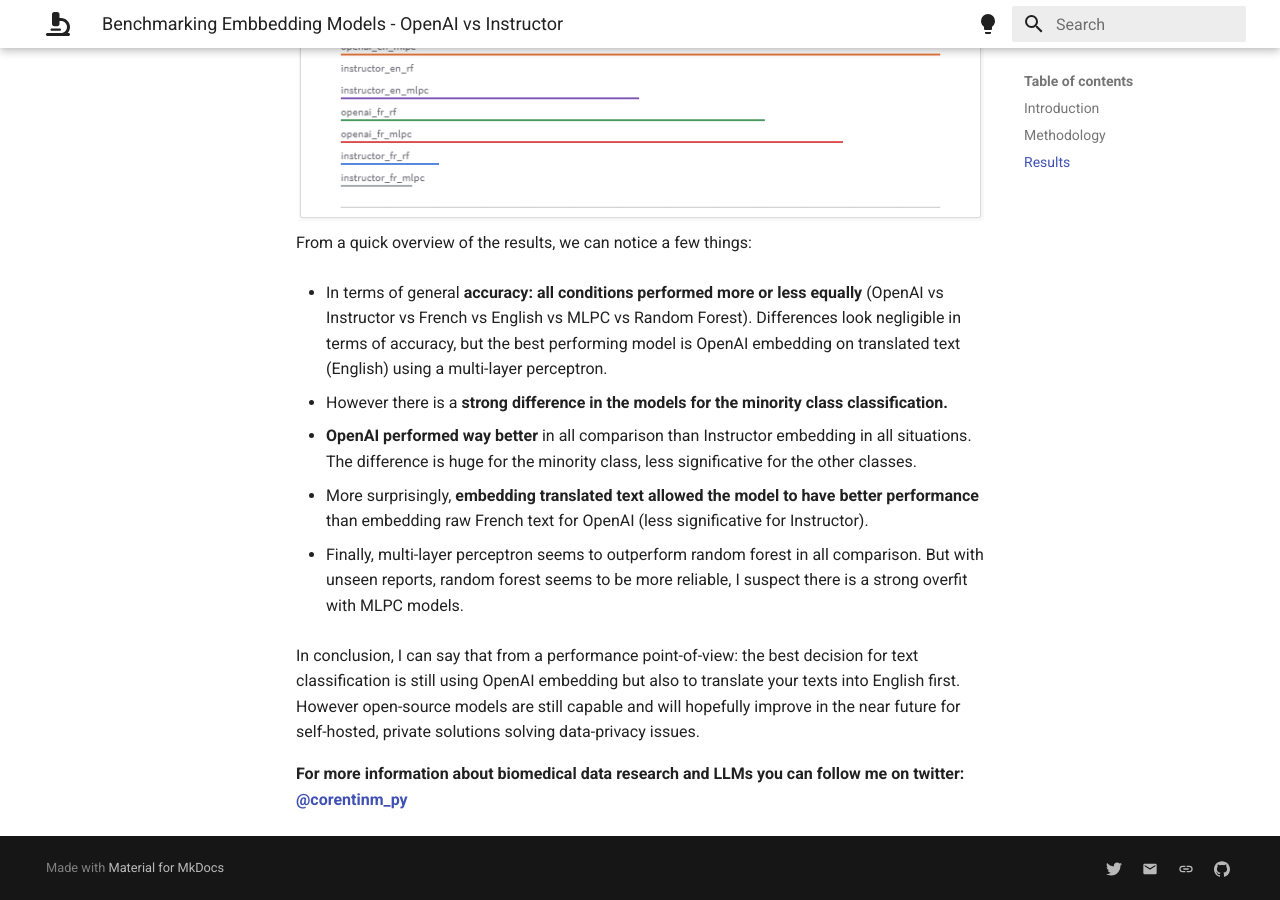
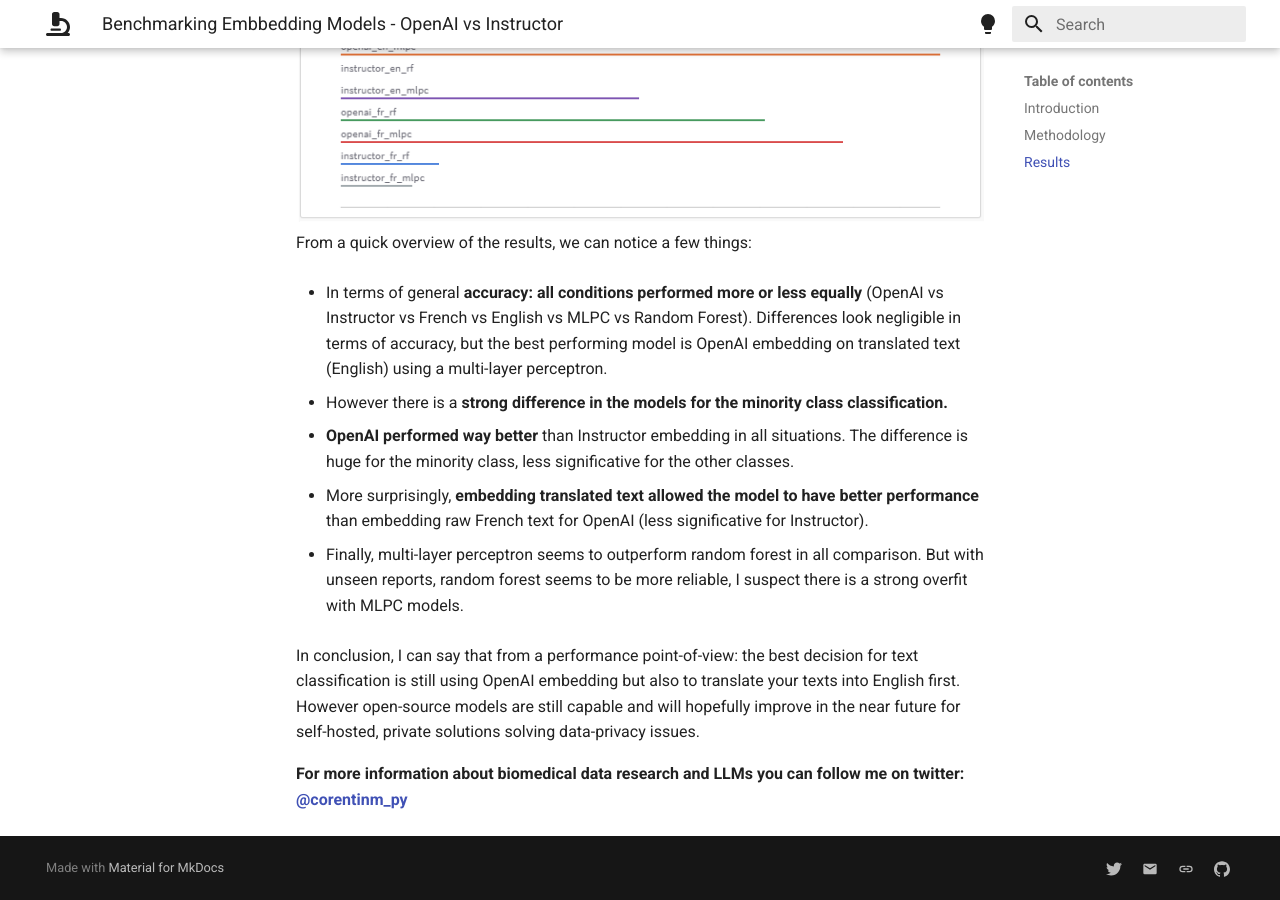
Before and after one commit to lambda-science/lambda-science.github.io, an MkDocs documentation site: the page built from docs/blog/posts/embedding-benchmark.md, in a window 1280 px wide and 900 px high, scrolled down 1883 px. Built offline with MkDocs 1.6.1 and Material for MkDocs 9.7.7, drawn with Linux system fonts in a browser that asks for light colours; some of the changed text lies outside the part shown.

Commit message:
small mistakes 2

```diff
--- a/docs/blog/posts/embedding-benchmark.md
+++ b/docs/blog/posts/embedding-benchmark.md
@@ -20,7 +20,7 @@
 
 With ChatGPT and GPT-4, OpenAI API is very popular for any large language models (LLMs) workflow implementation. One popular workflow is raw text classification: you input a text, you get a label. It can be anything: sentiment, diagnosis, toxicity. Text classification is based on the concept of embeddings: turning text into a high-dimension numerical vector that captures the semantic meaning of your text.
 
-OpenAI embeddings models are fast and simple to use, but they represent a privacy issue: you might not want to send your private data to an external API ([even if they claim to not keeping your data and not using them for training in their ToS](https://openai.com/policies/api-data-usage-policies). The idea of this blog post is to compare the embedding models performances of [OpenAI embeddings](https://platform.openai.com/docs/guides/embeddings) to self-hosted solution available such as [Instructor-Large](https://huggingface.co/hkunlp/instructor-large) on real-life data.
+OpenAI embeddings models are fast and simple to use, but they represent a privacy issue: you might not want to send your private data to an external API ([even if they claim to not keeping your data and not using them for training in their ToS](https://openai.com/policies/api-data-usage-policies)). The idea of this blog post is to compare the embedding models performances of [OpenAI embeddings](https://platform.openai.com/docs/guides/embeddings) to self-hosted solution available such as [Instructor-Large](https://huggingface.co/hkunlp/instructor-large) on real-life data.
 
 **I've done this benchmark because I'm actively developing tools based on LLM to process and exploit biomedical text data to help with research on rare disease: check out NLMyo [https://github.com/lambda-science/NLMyo](https://github.com/lambda-science/NLMyo)** and its [online demo](https://lbgi.fr/NLMyo/).
 
@@ -54,7 +54,7 @@
 
 - However there is a **strong difference in the models for the minority class classification.**
 
-  - **OpenAI performed way better** in all comparison than Instructor embedding in all situations. The difference is huge for the minority class, less significative for the other classes.
+  - **OpenAI performed way better** than Instructor embedding in all situations. The difference is huge for the minority class, less significative for the other classes.
   - More surprisingly, **embedding translated text allowed the model to have better performance** than embedding raw French text for OpenAI (less significative for Instructor).
 
 - Finally, multi-layer perceptron seems to outperform random forest in all comparison. But with unseen reports, random forest seems to be more reliable, I suspect there is a strong overfit with MLPC models.
```
